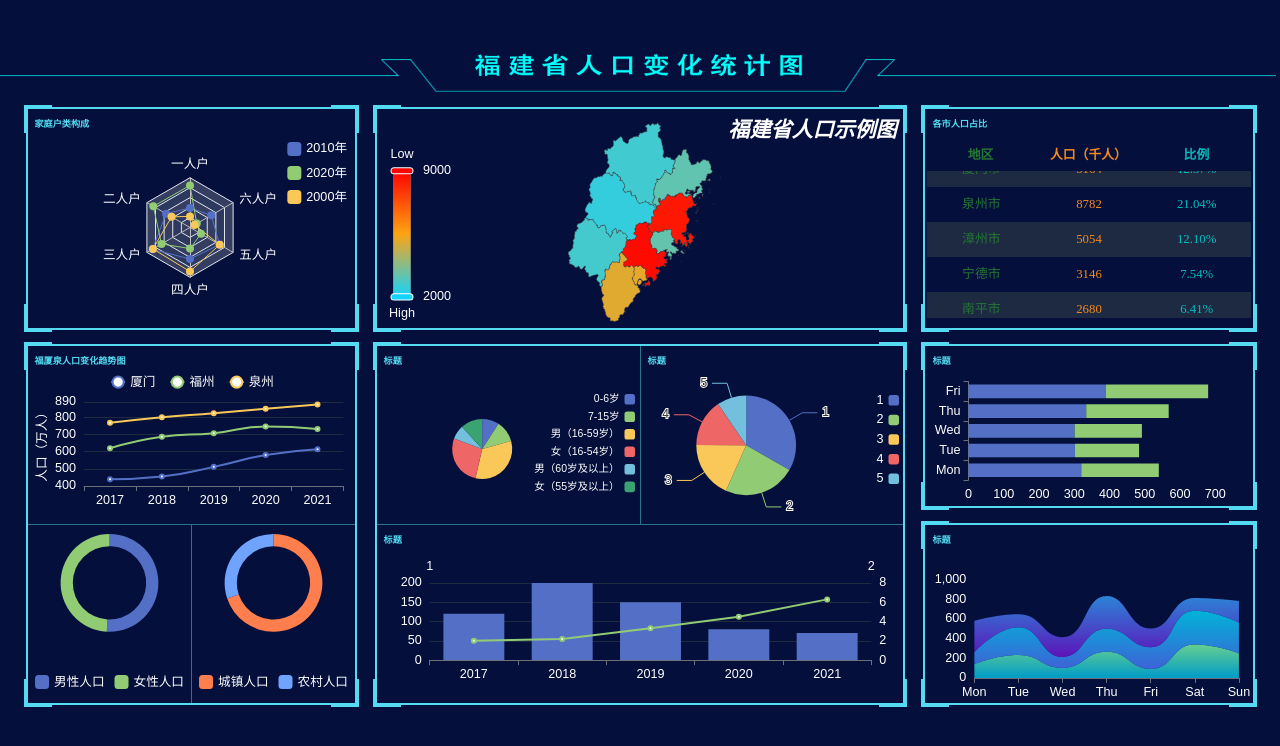
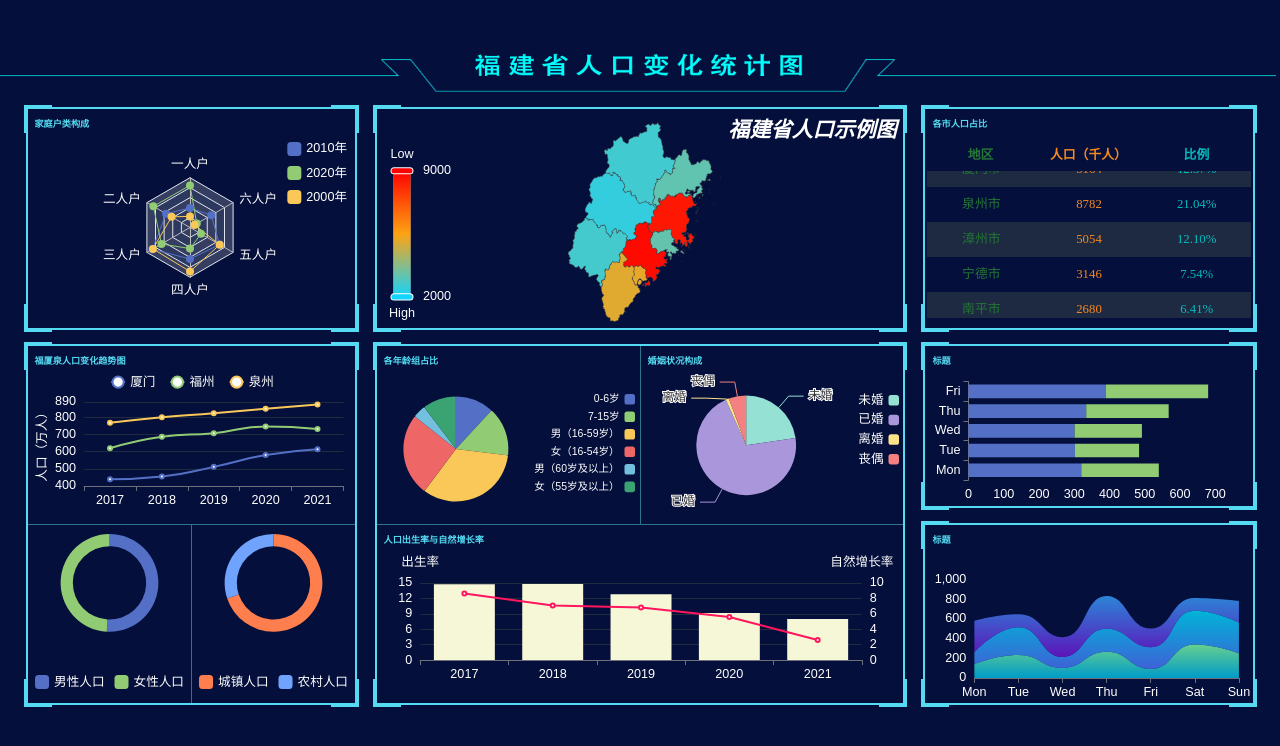
Before and after one commit to DaozhangChen/big-screen, a React (Vite) app: page / in a window 1280 px wide. Shown: the top 746 px of the page. Built offline with nearby package versions, Linux system fonts and the light colour scheme.

Commit message:
完成中间部分

```diff
--- a/src/charts/midBarChart.tsx
+++ b/src/charts/midBarChart.tsx
@@ -2,10 +2,12 @@ import { useEffect, useRef } from "react"
 import * as echart from 'echarts'
 import { EChartOption } from "echarts/lib/echarts";
 import { remWidth } from "../helpers/remWidth";
+import { randomNumber } from "../helpers/randomNumber";
 
 const MidBarChart = () => {
     const refDiv = useRef<HTMLDivElement>(null)
     const option: EChartOption = {
+        color: ['#f6f7d7', '#ff165d'],
         xAxis: {
             type: 'category',
             data: ['2017', '2018', '2019', '2020', '2021'],
@@ -17,8 +19,8 @@ const MidBarChart = () => {
         yAxis: [
             {
                 type: 'value',
-                name: '1',
-                nameGap: remWidth(15),
+                name: '出生率',
+                nameGap: remWidth(20),
                 nameTextStyle: {
                     fontSize: remWidth(18),
                     color: '#fff'
@@ -30,14 +32,15 @@ const MidBarChart = () => {
                 },
                 axisLabel: {
                     fontSize: remWidth(18),
+
                     color: '#fff'
                 }
             },
             {
                 type: 'value',
-                name: '2',
+                name: '自然增长率',
                 splitNumber: 4,
-                nameGap: remWidth(15),
+                nameGap: remWidth(20),
                 nameTextStyle: {
                     fontSize: remWidth(18),
                     color: '#fff'
@@ -53,20 +56,29 @@ const MidBarChart = () => {
         ],
         grid: {
             top: '20%',
+            right: '8%',
             height: remWidth(110),
-            width: remWidth(630)
+            width: remWidth(630),
         },
         series: [
             {
-                name: '1',
-                data: [120, 200, 150, 80, 70],
+                name: '人口出生率',
+                data: [randomNumber(14, 15),
+                randomNumber(13, 15),
+                randomNumber(12, 13),
+                randomNumber(9, 12),
+                randomNumber(8, 9)],
                 type: 'bar',
             },
             {
-                name: '2',
+                name: '人口自然增长率',
                 type: 'line',
                 yAxisIndex: 1,
-                data: [2.0, 2.2, 3.3, 4.5, 6.3],
+                data: [randomNumber(7, 9),
+                randomNumber(7, 8),
+                randomNumber(6, 7),
+                randomNumber(3, 6),
+                randomNumber(2, 3)],
             }
         ]
     };
@@ -78,8 +90,8 @@ const MidBarChart = () => {
     }, [])
     return (
         <>
-            <h2 className='littleTitle'>标题</h2>
-            <div ref={refDiv}></div>
+            <h2 className='littleTitle'>人口出生率与自然增长率</h2>
+            <div ref={refDiv} />
         </>
     )
 }
--- a/src/charts/midLeftPieChart.tsx
+++ b/src/charts/midLeftPieChart.tsx
@@ -1,6 +1,7 @@
 import { useEffect, useRef } from "react"
 import * as echart from 'echarts'
 import { remWidth } from "../helpers/remWidth";
+import { randomNumber } from "../helpers/randomNumber";
 
 const MidLeftPieChart = () => {
 
@@ -17,33 +18,28 @@ const MidLeftPieChart = () => {
         },
         tooltip: {
             trigger: 'item',
-            valueFormatter: (value: number) => value + '%'
+            valueFormatter: (value: number) => value.toFixed(2) + '%'
         },
         series: [
             {
-                right: '20%',
+                right: '40%',
                 name: '各年龄组人口比重',
                 type: 'pie',
-                radius: '40%',
+                radius: '70%',
+                itemStyle: {
+                    borderRadius: 1
+                },
                 label: {
                     show: false
                 },
                 data: [
-                    { value: 9.2, name: '0-6岁' },
-                    { value: 11.7, name: '7-15岁' },
-                    { value: 33.1, name: '男（16-59岁）' },
-                    { value: 27.2, name: '女（16-54岁）' },
-                    { value: 7.7, name: '男（60岁及以上）' },
-                    { value: 11.8, name: '女（55岁及以上）' }
+                    { value: randomNumber(9.2, 16), name: '0-6岁' },
+                    { value: randomNumber(11.7, 23), name: '7-15岁' },
+                    { value: randomNumber(28.4, 33.1), name: '男（16-59岁）' },
+                    { value: randomNumber(24.3, 27.2), name: '女（16-54岁）' },
+                    { value: randomNumber(3, 7.7), name: '男（60岁及以上）' },
+                    { value: randomNumber(5.5, 11.8), name: '女（55岁及以上）' }
                 ],
-                emphasis: {
-                    label: {
-                        show: true
-                    },
-                    itemStyle: {
-                        shadowColor: 'rgba(0, 0, 0, 0.5)'
-                    }
-                }
             }
         ]
     };
@@ -56,8 +52,8 @@ const MidLeftPieChart = () => {
 
     return (<div className="MLPieChartWrapper">
 
-        <h2 className='littleTitle'>标题</h2>
-        <div ref={refDiv}></div>
+        <h2 className='littleTitle'>各年龄组占比</h2>
+        <div ref={refDiv} />
 
     </div>
     )
--- a/src/charts/midRightPieChart.tsx
+++ b/src/charts/midRightPieChart.tsx
@@ -1,9 +1,11 @@
 import * as echart from 'echarts'
 import { useEffect, useRef } from 'react';
+import { randomNumber } from '../helpers/randomNumber';
 import { remWidth } from '../helpers/remWidth';
 const MidRightPieChart = () => {
     const refDiv = useRef<HTMLDivElement>(null)
     const option: echart.EChartOption = {
+        color: ['#95e1d3', '#aa96da', '#fce38a', '#f38181'],
         legend: {
             orient: 'vertical',
             left: 'right',
@@ -13,19 +15,22 @@ const MidRightPieChart = () => {
             itemGap: remWidth(10),
             top: '10%'
         },
+        tooltip: {
+            trigger: 'item',
+            valueFormatter: (value: number) => value.toFixed(2) + '%'
+        },
         series: [
             {
                 right: '20%',
                 bottom: '5%',
-                name: 'Access From',
+                name: '婚姻状况构成',
                 type: 'pie',
                 radius: '70%',
                 data: [
-                    { value: 1048, name: '1' },
-                    { value: 735, name: '2' },
-                    { value: 580, name: '3' },
-                    { value: 484, name: '4' },
-                    { value: 300, name: '5' }
+                    { value: randomNumber(18.6, 28.4), name: '未婚' },
+                    { value: randomNumber(63.4, 73.7), name: '已婚' },
+                    { value: randomNumber(0.6, 2.2), name: '离婚' },
+                    { value: randomNumber(5.5, 7.6), name: '丧偶' },
                 ],
                 emphasis: {
                     itemStyle: {
@@ -44,8 +49,8 @@ const MidRightPieChart = () => {
 
     return (
         <div className="MRPieChartWrapper">
-            <h2 className='littleTitle'>标题</h2>
-            <div ref={refDiv}></div>
+            <h2 className='littleTitle'>婚姻状况构成</h2>
+            <div ref={refDiv} />
         </div>
     )
 }
```
